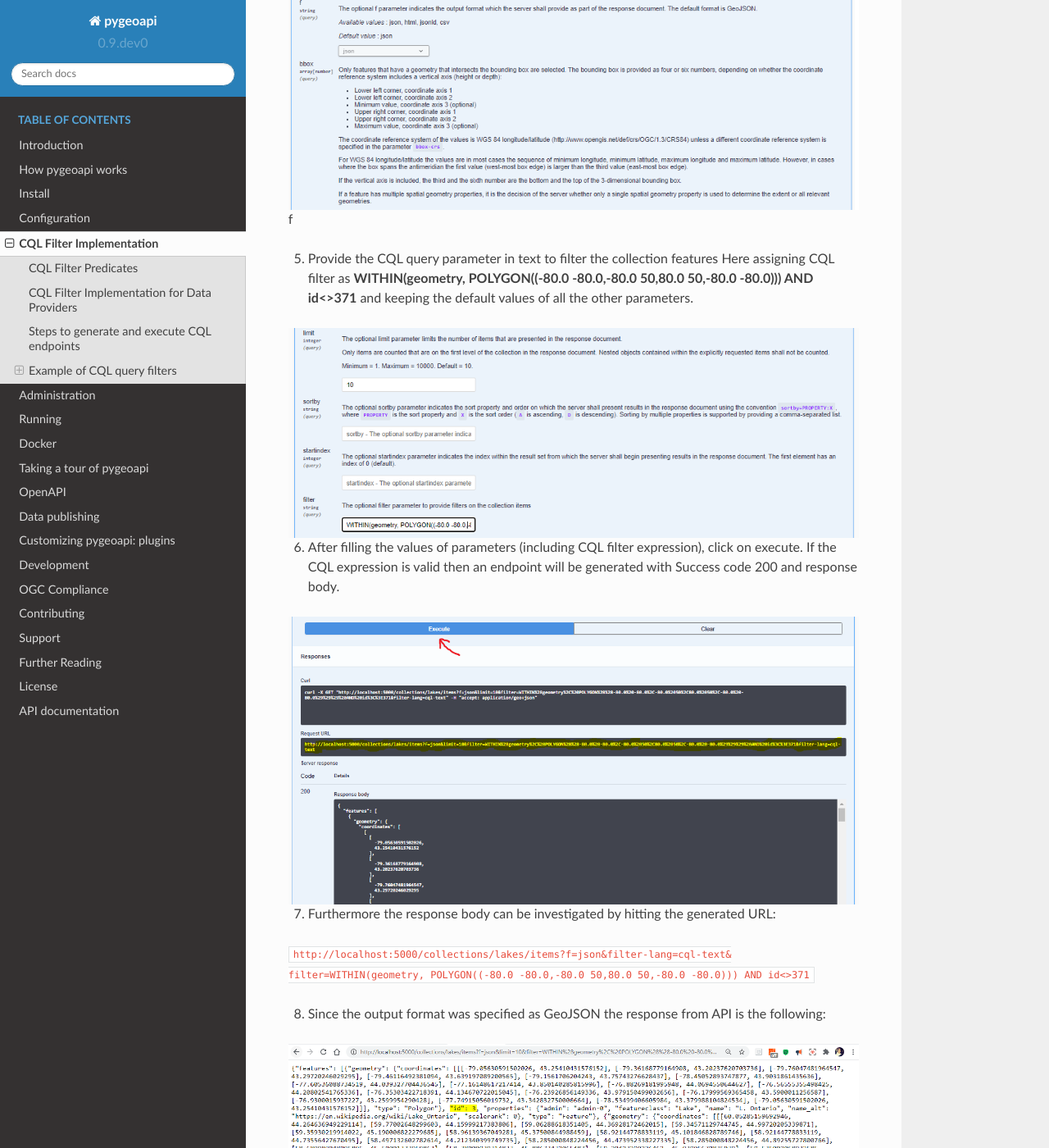
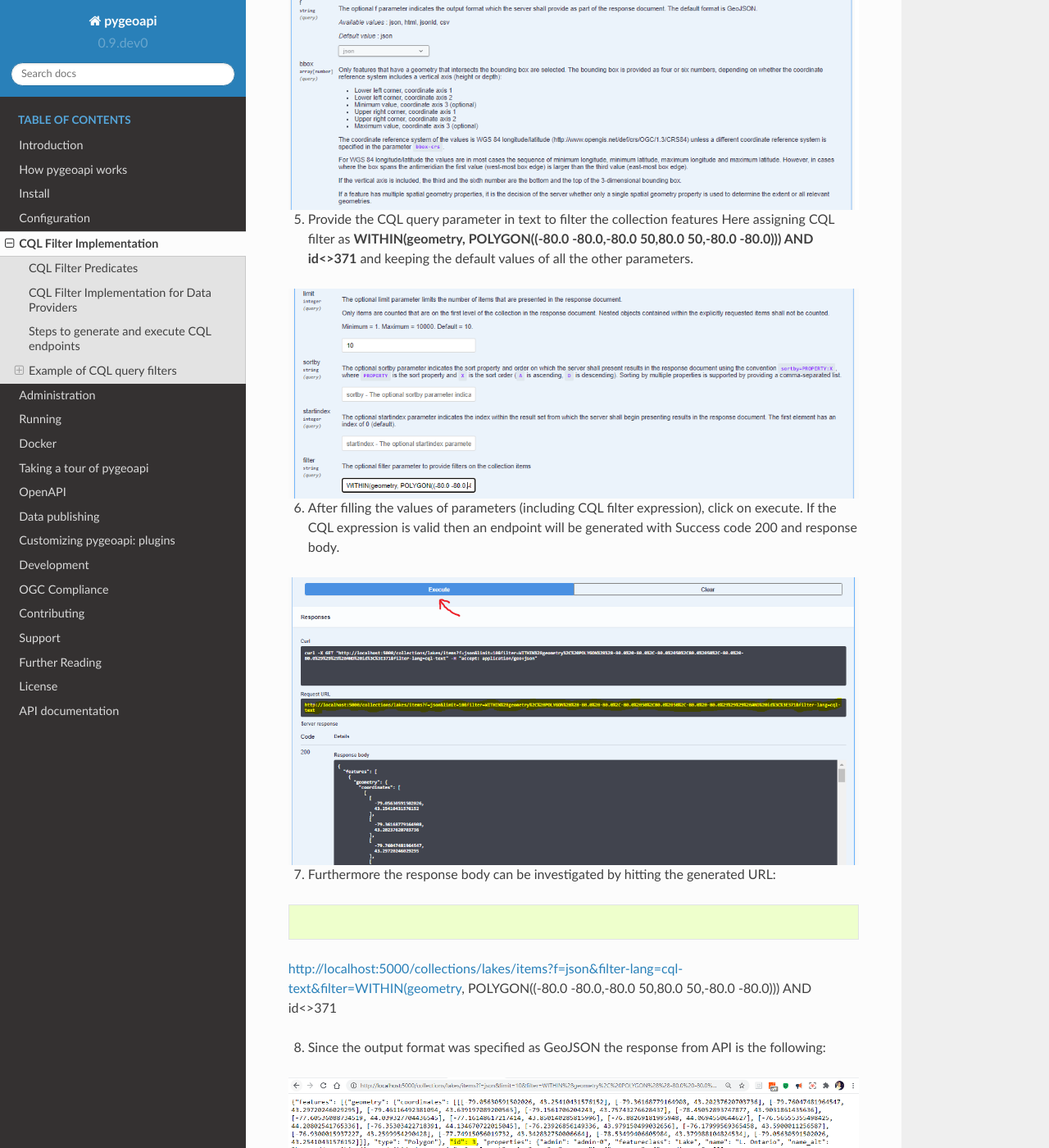
Before and after one commit to geopython/pygeoapi, a Sphinx documentation site: the page built from docs/source/cql-filter.rst, in a window 1280 px wide and 1400 px high, scrolled down 3219 px. Shown: the whole window at 82% size. Built offline with Sphinx 7.4.7 and the Read the Docs theme 2.0.0, drawn with Linux system fonts in a browser that asks for light colours.

Commit message:
Update cql-filter.rst

```diff
--- a/docs/source/cql-filter.rst
+++ b/docs/source/cql-filter.rst
@@ -12,6 +12,7 @@
 
 CQL Filter Predicates
 ---------------------
+
 The following CQL predicates are implemented in pygeoapi to support filtering functionality on features:
 
 *Simple Condition Predicate, Combination Predicate, Not Condition Predicate, Between Predicate, Like Predicate, In Predicate, Null Predicate, BBox Predicate, Spatial Predicate and Temporal Predicate*
@@ -19,6 +20,7 @@
 
 CQL Filter Implementation for Data Providers
 --------------------------------------------
+
 CQL implementation are provider for following data providers:
 
 * **CQL for CSV and GeoJSON data providers:** Evaluation of the Abstract Syntax Tree to filter the feature collections supported by CSV and GeoJSON data providers. pycql library has implementation connection to databases using ORM, but in pygeoapi the data providers don't work with ORM. So the evaluation for all the CQL query operations are developed from scratch and by using efficient methodlogy. The evaluated output is the response from the API.
@@ -62,7 +64,7 @@
 .. image:: /_static/cql-filter/cql_query_parameter_value.png
    :alt: generate and execute CQL endpoints
    :align: center
-f
+
 
 5. Provide the CQL query parameter in text to filter the collection features Here assigning CQL filter as **WITHIN(geometry, POLYGON((-80.0 -80.0,-80.0 50,80.0 50,-80.0 -80.0))) AND id<>371** and keeping the default values of all the other parameters.
 
@@ -80,7 +82,8 @@
 
 7. Furthermore the response body can be investigated by hitting the generated URL:
 
-``http://localhost:5000/collections/lakes/items?f=json&filter-lang=cql-text& filter=WITHIN(geometry, POLYGON((-80.0 -80.0,-80.0 50,80.0 50,-80.0 -80.0))) AND id<>371``
+.. code-block:: rst
+http://localhost:5000/collections/lakes/items?f=json&filter-lang=cql-text&filter=WITHIN(geometry, POLYGON((-80.0 -80.0,-80.0 50,80.0 50,-80.0 -80.0))) AND id<>371
 
 
 8. Since the output format was specified as GeoJSON the response from API is the following:
```
